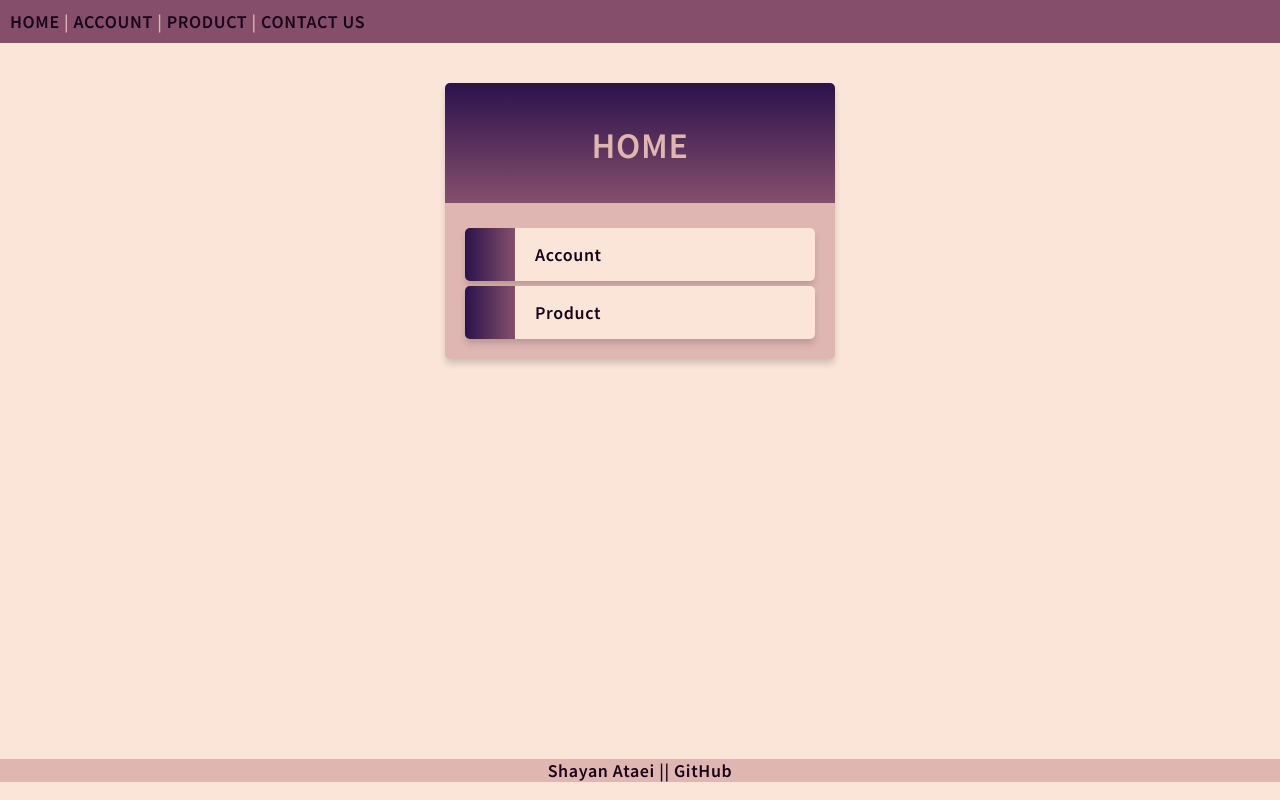
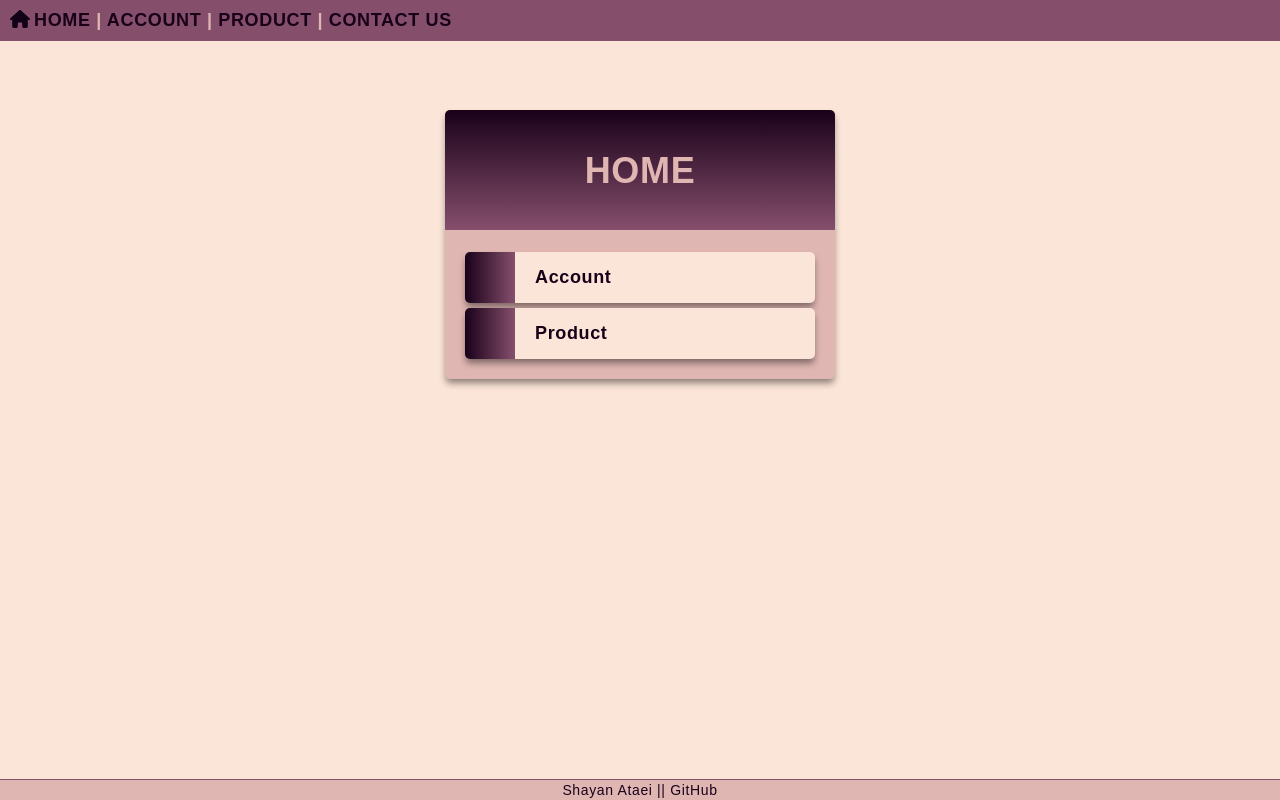
Before and after one commit to shayan-ataei/home-page, a Django app: page / in a window 1280 px wide. Run offline with Django 5.2, Linux system fonts and the light colour scheme.

Commit message:
optimize step 1: (templates, style), add home icon

```diff
--- a/requirements.txt
+++ b/requirements.txt
@@ -1,4 +1,4 @@
+pip==24.0
 asgiref==3.7.2
 Django==5.0.2
 sqlparse==0.4.4
-pip==24.0
--- a/statics/css/style.css
+++ b/statics/css/style.css
@@ -1,110 +1,147 @@
-@import url('https://fonts.googleapis.com/css2?family=Source+Sans+Pro:wght@400;600&display=swap');
-@import url('https://fonts.googleapis.com/css2?family=Dosis:wght@200;300;400;500;700;800&display=swap');
-@import url('https://cdn.jsdelivr.net/npm/bootstrap-icons@1.10.2/font/bootstrap-icons.css');
+
+:root {
+    --white: #ffffff;
+    --primary: #fbe4d8;
+    --secondary: #dfb6b2;
+    --topnav-text: #190019;
+    --topnav-back: #854F6C;
+    --topnav-space: #dfb6b2;
+    --li-text: #190019;
+    --footer-back: #dfb6b2;
+    --footer-line: #854F6C;
+    --mycard-text: #dfb6b2;
+    --fade-mycard-1: #190019;
+    --fade-mycard-2: #854F6C;
+    --mycard-box-shadow: rgba(0, 0, 0, 0.447);
+    --fade-li-1: #190019;
+    --fade-li-2: #854F6C;
+    --li-box-shadow: rgba(0, 0, 0, 0.447);
+}
 
 body {
-  background-color:#FBE4D8;
+  background-color: var(--primary);
   margin: 0;
+  padding-top: 70px;
   font: 600 18px 'Source Sans Pro', sans-serif;
   letter-spacing: 0.64px;
-  color: #190019;
+  color: var(--topnav-text);
 }
+
 .topnav {
-  background-color:#854F6C;
-  color:#DFB6B2;
-  padding:10px;
+  background-color: var(--topnav-back);
+  position: fixed;
+  top: 0;
+  right: 0;
+  left: 0;
+  height: 21px;
+  color: var(--topnav-space);
+  padding: 10px;
 }
-.topnav a:link, .topnav a:visited {
+
+.topnav a:link, .topnav a:visited  {
   text-decoration: none;
-  color: #190019;
+  color: var(--topnav-text);
 }
-.topnav a:hover, .topnav a:active {
-  text-decoration: underline;
+
+.topnav a:hover, .topnav a:active, .home-color {
+  text-decoration: none;
+  filter: brightness(0) saturate(100%) invert(100%) sepia(96%) saturate(2%) hue-rotate(331deg) brightness(105%) contrast(101%);
 }
+
 .mycard {
-  background-color: #DFB6B2;
-  background-image: linear-gradient(to bottom, #2B124C, #854F6C);
+  background-color: var(--secondary);
+  background-image: linear-gradient(to bottom, var(--fade-mycard-1), var(--fade-mycard-2));
   background-size: 100% 120px;
   background-repeat: no-repeat;
   margin: 40px auto;
   width: 350px;
   border-radius: 5px;
-  box-shadow: 0 5px 7px -1px rgba(51, 51, 51, 0.23);
+  box-shadow: 0 5px 7px -1px var(--mycard-box-shadow);
   padding: 20px;
 }
+
 .mycard h1 {
   text-align: center;
-  color:#DFB6B2;
+  color: var(--mycard-text);
   margin:20px 0 60px 0;
 }
+
 ul {
   list-style-type: none;
   padding: 0;
   margin: 0;
 }
+
 li {
-  background-color: #FBE4D8;
-  background-image: linear-gradient(to right,  #2B124C, #854F6C);
+  background-color: var(--primary);
+  background-image: linear-gradient(to right, var(--fade-li-1), var(--fade-li-2));
   background-size: 50px 60px;
   background-repeat: no-repeat;
   cursor: pointer;
-  transition: transform .25s;
+  transition: transform .3s;
   border-radius: 5px;
-  box-shadow: 0 5px 7px -1px rgba(51, 51, 51, 0.23);
+  box-shadow: 0 5px 7px -1px var(--li-box-shadow);
   padding: 15px;
   padding-left: 70px;
   margin-top: 5px;
 }
+
 li:hover {
-  transform: scale(1.1);
+  background-image: linear-gradient(to right, var(--fade-li-2), var(--fade-li-1));
+  transform: scale(1.06);
   text-decoration: none;
 }
+
 a:link, a:visited {
-  color: #190019;
+  color: var(--li-text);
   text-decoration: none;
 }
+
 .main, .main h1 {
   text-align:center;
-  color:#190019;
-}
-
-.footer p {
-  position: fixed;
-  left: 0;
-  bottom: 0;
-  width: 100%;
-  background-color: #DFB6B2;
-  text-align: center;
+  color: var(--li-text);
 }
 
 .footer {
-  margin-top: auto;
-  padding: 0.5rem 0;
-  border-top: solid 1px var(--color-light);
+  position: fixed;
+  text-align: center;
+  bottom: 0;
+  right: 0;
+  left: 0;
+  background-color: var(--footer-back);
+  border-top-width: 1px;
+  border-top-style: solid;
+  border-top-color: var(--footer-line);
 }
 
-.btn {
-  padding: 0.25rem 0.75rem;
-  border-radius: var(--border-radius);
-  background-color: var(--color-white);
-  border: solid 1px var(--color-white);
-  color: var(--color-dark);
-  cursor: pointer;
-  text-decoration: none;
-  font-size: 1rem;
-  min-width: 6rem;
-  text-align: center;
+.footer-p {
+  font-size: 14px;
+  font-weight: normal;
+  margin: 2px 2px 2px 2px;
 }
 
-.btn:hover {
+/* .footer-a {
+  text-align: center;
+  background-color: var(--footer-back);
+} */
+
+.footer-a:hover {
   text-decoration: none;
-}
-.btn-outline {
-  border: solid 1px var(--color-primary);
+  color: var(--topnav-back);
 }
 
-.btn-primary {
-  border: solid 1px var(--color-primary);
-  background-color: var(--color-primary);
-  color: var(--color-white);
+.home-button {
+  text-align: center;
+  border: none;
+  margin-right: 4px;
+  width: 20px;
+  height: 0px;
+  cursor: pointer;
+  padding: 0px 0px 0px 0px;
+  vertical-align: top;
 }
+
+.home-color{
+  /* filter: invert(37%) sepia(16%) saturate(1386%) hue-rotate(275deg) brightness(85%) contrast(79%); */
+  filter: brightness(0) saturate(100%) invert(2%) sepia(38%) saturate(7500%) hue-rotate(276deg) brightness(99%) contrast(101%);
+}
--- a/templates/home.html
+++ b/templates/home.html
@@ -7,11 +7,13 @@
         <link rel="stylesheet" href="{% static '/css/style.css' %}">
     </head>
 
-    <body>
 
+    <body> <!--style="padding-bottom: 1000px;"-->
 
         <div class="topnav">
-            <a href="/">HOME</a> |
+            <a href="/"><button class="home-button">
+                <img class="home-color" src="{% static 'icons/house-solid.svg' %}" />
+            </button>HOME</a> |
             <a href="/account">ACCOUNT</a> |
             <a href="/product">PRODUCT</a> |
             <a href="/contact_us">CONTACT US</a>
@@ -25,15 +27,14 @@
             </ul>
         </div>
 
+
         <nav></nav>
 
         <section>
         </section>
 
         <footer class="footer">
-            <div class="container">
-                <p>Shayan Ataei || <a href="https://github.com/shayan-ataei/home-page">GitHub</a></p>
-            </div>
+            <p class="footer-p">Shayan Ataei || <a class="footer-a" href="https://github.com/shayan-ataei/home-page" target="_blank">GitHub</a></p>
         </footer>
 
     </body>
```
Also changed, not shown: account/templates/account_index.html (+5 -5 lines), account/templates/login.html (+4 -4 lines), account/templates/logout.html (+4 -4 lines), product/templates/get_product.html (+4 -4 lines), product/templates/list_product.html (+4 -4 lines), product/templates/product_index.html (+5 -5 lines), templates/base.html (+4 -4 lines), templates/contact_us.html (+5 -5 lines), statics/icons/house-solid.svg (added).
